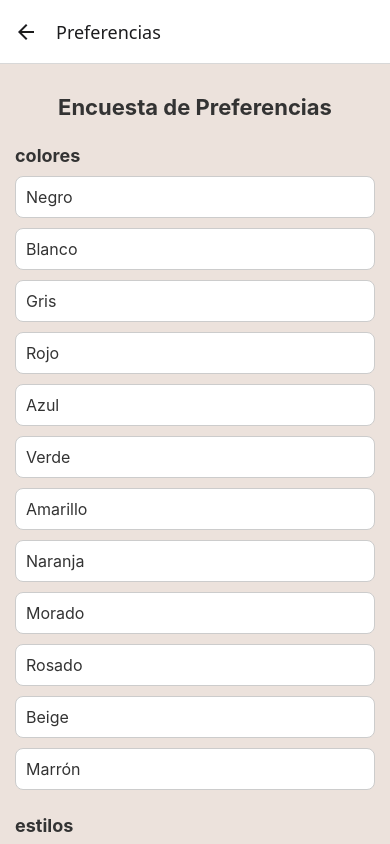
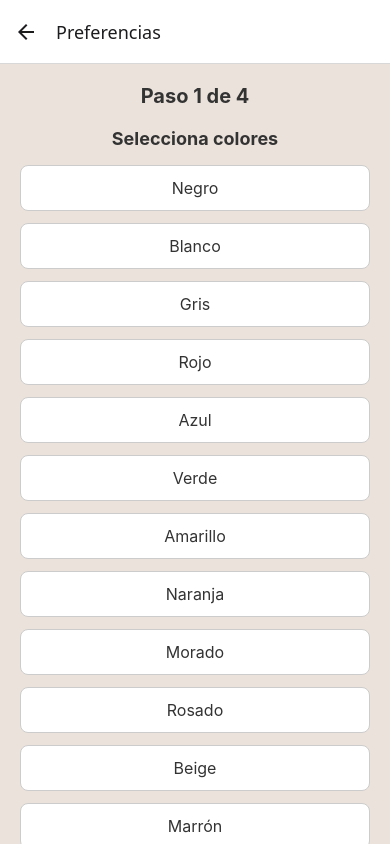
Before and after one commit to JULILYHERRERA/ClosetInteligente, a React Native app: screen /Preferencias in a window 390 px wide. Built offline with nearby package versions, Linux system fonts and the light colour scheme.

Commit message:
visual del formulario

```diff
--- a/screens/LoginScreen.js
+++ b/screens/LoginScreen.js
@@ -12,7 +12,7 @@ export default function LoginScreen({ navigation }) {
     }
 
     try {
-      const response = await fetch("http://192.168.1.86:3000/login", {
+      const response = await fetch("http://192.168.20.21:3000/login", {
         method: "POST",
         headers: { "Content-Type": "application/json" },
         body: JSON.stringify({
--- a/screens/PreferenciasScreen.js
+++ b/screens/PreferenciasScreen.js
@@ -1,28 +1,28 @@
 // screens/HomeScreen.js
 import React, { useState } from "react";
-import { View, Text, TouchableOpacity, ScrollView, StyleSheet, Alert } from "react-native";
+import { ScrollView, View, Text, TouchableOpacity, StyleSheet, Alert } from "react-native";
 
-// Mapeo de opciones a IDs
+// Opciones
 const opciones = {
   colores: {
-    "Negro": 1, "Blanco": 2, "Gris": 3, "Rojo": 4, "Azul": 5, "Verde": 6,
-    "Amarillo": 7, "Naranja": 8, "Morado": 9, "Rosado": 10, "Beige": 11, "Marrón": 12,
+    Negro: 1, Blanco: 2, Gris: 3, Rojo: 4, Azul: 5, Verde: 6,
+    Amarillo: 7, Naranja: 8, Morado: 9, Rosado: 10, Beige: 11, Marrón: 12,
   },
   estilos: {
-    "Casual": 1, "Formal": 2, "Deportivo": 3, "Urbano": 4, "Elegante": 5, "Minimalista": 6,
+    Casual: 1, Formal: 2, Deportivo: 3, Urbano: 4, Elegante: 5, Minimalista: 6,
   },
   ocasiones: {
-    "Trabajo": 1, "Estudio": 2, "Deporte": 3, "Fiesta": 4,
-    "Eventos formales": 5, "Casa": 6, "Viajes": 7, "Reuniones sociales": 8,
+    Trabajo: 1, Estudio: 2, Deporte: 3, Fiesta: 4,
+    "Eventos formales": 5, Casa: 6, Viajes: 7, "Reuniones sociales": 8,
   },
   prendas: {
-    "Camisetas": 1, "Camisas": 2, "Jeans": 3, "Pantalones": 4, "Faldas": 5,
-    "Vestidos": 6, "Sudaderas": 7, "Blazers": 8, "Chaquetas": 9, "Shorts": 10, "Ropa deportiva": 11,
+    Camisetas: 1, Camisas: 2, Jeans: 3, Pantalones: 4, Faldas: 5,
+    Vestidos: 6, Sudaderas: 7, Blazers: 8, Chaquetas: 9, Shorts: 10, "Ropa deportiva": 11,
   },
 };
 
 export default function HomeScreen({ route, navigation }) {
-  const {userId} = route.params || {}; // <-- Recibe los datos aquí
+  const { userId } = route.params || {};
 
   const [preferencias, setPreferencias] = useState({
     colores: [],
@@ -30,6 +30,9 @@ export default function HomeScreen({ route, navigation }) {
     ocasiones: [],
     prendas: [],
   });
+
+  const [paso, setPaso] = useState(0); // índice del paso actual
+  const categorias = Object.keys(opciones); // ["colores", "estilos", "ocasiones", "prendas"]
 
   const toggleSeleccion = (categoria, opcion) => {
     setPreferencias((prev) => {
@@ -42,7 +45,7 @@ export default function HomeScreen({ route, navigation }) {
 
   const renderOpciones = (categoria, lista) => (
     <View style={styles.section}>
-      <Text style={styles.titulo}>{categoria}</Text>
+      <Text style={styles.titulo}>Selecciona {categoria}</Text>
       {Object.keys(lista).map((opcion, index) => (
         <TouchableOpacity
           key={index}
@@ -62,81 +65,100 @@ export default function HomeScreen({ route, navigation }) {
     try {
       const payload = {
         userId,
-        colores: preferencias.colores.map(c => opciones.colores[c]),
-        estilos: preferencias.estilos.map(e => opciones.estilos[e]),
-        ocasiones: preferencias.ocasiones.map(o => opciones.ocasiones[o]),
-        prendas: preferencias.prendas.map(p => opciones.prendas[p]),
+        colores: preferencias.colores.map((c) => opciones.colores[c]),
+        estilos: preferencias.estilos.map((e) => opciones.estilos[e]),
+        ocasiones: preferencias.ocasiones.map((o) => opciones.ocasiones[o]),
+        prendas: preferencias.prendas.map((p) => opciones.prendas[p]),
       };
 
-      const response = await fetch("http://192.168.1.86:3000/preferencias", {
+      const response = await fetch("http://192.168.20.21:3000/preferencias", {
         method: "POST",
         headers: { "Content-Type": "application/json" },
         body: JSON.stringify(payload),
       });
-      if (!response.ok) {
-        throw new Error(`Error HTTP: ${response.status}`);
-      }
+      if (!response.ok) throw new Error(`Error HTTP: ${response.status}`);
+
       const data = await response.json();
       console.log("Preferencias guardadas:", data);
 
-      navigation.replace('Inicio', { nombre });
-
+      navigation.replace("Inicio", { nombre: "Usuario" });
     } catch (error) {
       Alert.alert("⚠️ Ocurrió un error: " + error.message);
     }
   };
 
+  const categoriaActual = categorias[paso];
 
   return (
-    <ScrollView style={styles.container}>
-      <Text style={styles.header}>Encuesta de Preferencias</Text>
-      {renderOpciones("colores", opciones.colores)}
-      {renderOpciones("estilos", opciones.estilos)}
-      {renderOpciones("ocasiones", opciones.ocasiones)}
-      {renderOpciones("prendas", opciones.prendas)}
+    <ScrollView contentContainerStyle={styles.scroll}>
+      <Text style={styles.header}>Paso {paso + 1} de {categorias.length}</Text>
 
-      <TouchableOpacity style={styles.boton} onPress={guardarPreferencias}>
-        <Text style={styles.botonTexto}>Guardar</Text>
-      </TouchableOpacity>
+      {renderOpciones(categoriaActual, opciones[categoriaActual])}
+
+      <View style={styles.botonesContainer}>
+        {paso > 0 && (
+          <TouchableOpacity
+            style={[styles.boton, styles.botonAnterior]}
+            onPress={() => setPaso(paso - 1)}
+          >
+            <Text style={styles.botonTexto}>Anterior</Text>
+          </TouchableOpacity>
+        )}
+
+        {paso < categorias.length - 1 ? (
+          <TouchableOpacity
+            style={styles.boton}
+            onPress={() => setPaso(paso + 1)}
+          >
+            <Text style={styles.botonTexto}>Siguiente</Text>
+          </TouchableOpacity>
+        ) : (
+          <TouchableOpacity style={styles.boton} onPress={guardarPreferencias}>
+            <Text style={styles.botonTexto}>Finalizar</Text>
+          </TouchableOpacity>
+        )}
+      </View>
     </ScrollView>
   );
 }
 
 const colors = {
-  primary: '#a17b4aff',
-  background: '#ece2dcff',
-  inputBackground: '#fff',
-  inputBorder: '#ccc',
-  textPrimary: '#333',
-  placeholder: '#666',
-  buttonText: '#fff',
+  primary: "#a17b4aff",
+  background: "#ece2dcff",
+  inputBackground: "#fff",
+  inputBorder: "#ccc",
+  textPrimary: "#333",
+  placeholder: "#666",
+  buttonText: "#fff",
 };
 
 const styles = StyleSheet.create({
-  container: {
-    flex: 1,
-    padding: 15,
+  scroll: {
+    flexGrow: 1,
+    padding: 20,
     backgroundColor: colors.background,
+    justifyContent: "flex-start",
   },
   header: {
-    fontSize: 22,
+    fontSize: 20,
     fontWeight: "bold",
     textAlign: "center",
-    marginVertical: 15,
+    marginBottom: 20,
     color: colors.textPrimary,
   },
   section: {
-    marginVertical: 10,
+    marginBottom: 20,
   },
   titulo: {
     fontSize: 18,
     fontWeight: "bold",
-    marginBottom: 5,
+    marginBottom: 10,
+    textAlign: "center",
     color: colors.textPrimary,
   },
   opcion: {
-    padding: 10,
-    marginVertical: 5,
+    padding: 12,
+    marginVertical: 6,
     borderRadius: 8,
     borderWidth: 1,
     borderColor: colors.inputBorder,
@@ -148,14 +170,24 @@ const styles = StyleSheet.create({
   },
   texto: {
     fontSize: 16,
+    textAlign: "center",
     color: colors.textPrimary,
   },
+  botonesContainer: {
+    flexDirection: "row",
+    justifyContent: "space-between",
+    marginTop: 20,
+  },
   boton: {
+    flex: 1,
     backgroundColor: colors.primary,
     padding: 15,
     borderRadius: 10,
-    marginVertical: 20,
     alignItems: "center",
+    marginHorizontal: 5,
+  },
+  botonAnterior: {
+    backgroundColor: "#888", // gris para diferenciarlo
   },
   botonTexto: {
     color: colors.buttonText,
--- a/screens/RegisterScreen.js
+++ b/screens/RegisterScreen.js
@@ -21,7 +21,7 @@ export default function RegisterScreen() {
   }
 
   try {
-    const response = await fetch("http://192.168.1.86:3000/register", {
+    const response = await fetch("http://192.168.20.21:3000/register", {
       method: "POST",
       headers: { "Content-Type": "application/json" },
       body: JSON.stringify({
--- a/screens/WelcomeScreen.js
+++ b/screens/WelcomeScreen.js
@@ -8,7 +8,7 @@ export default function WelcomeScreen({ navigation }) {
       style={styles.background}
     >
       <View style={styles.overlay}>
-        <Text style={styles.title}>Bienvenido</Text>
+        <Text style={styles.title}>¡Bienvenido a LookMate!</Text>
         <Text style={styles.subtitle}>Organiza tu ropa, recibe recomendaciones de outfits y aprovecha tu closet al máximo.</Text>
 
 
```
